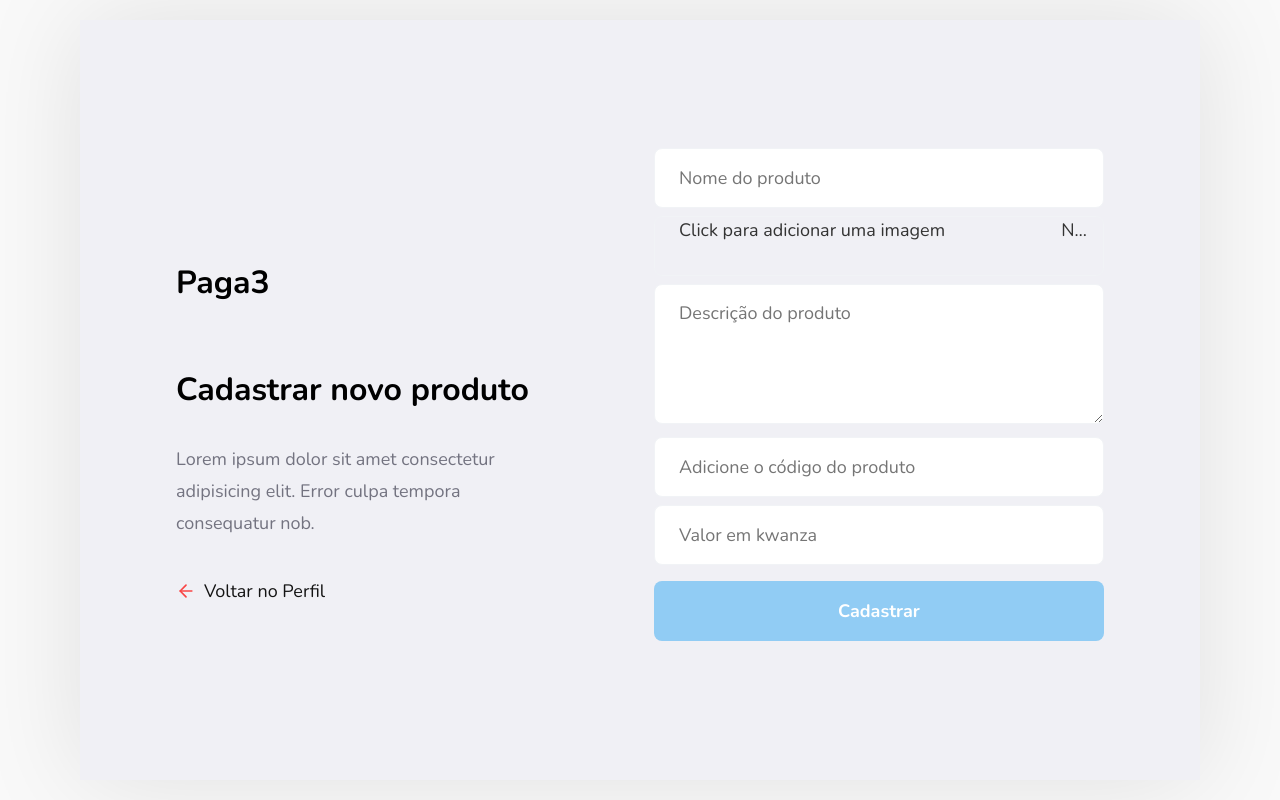
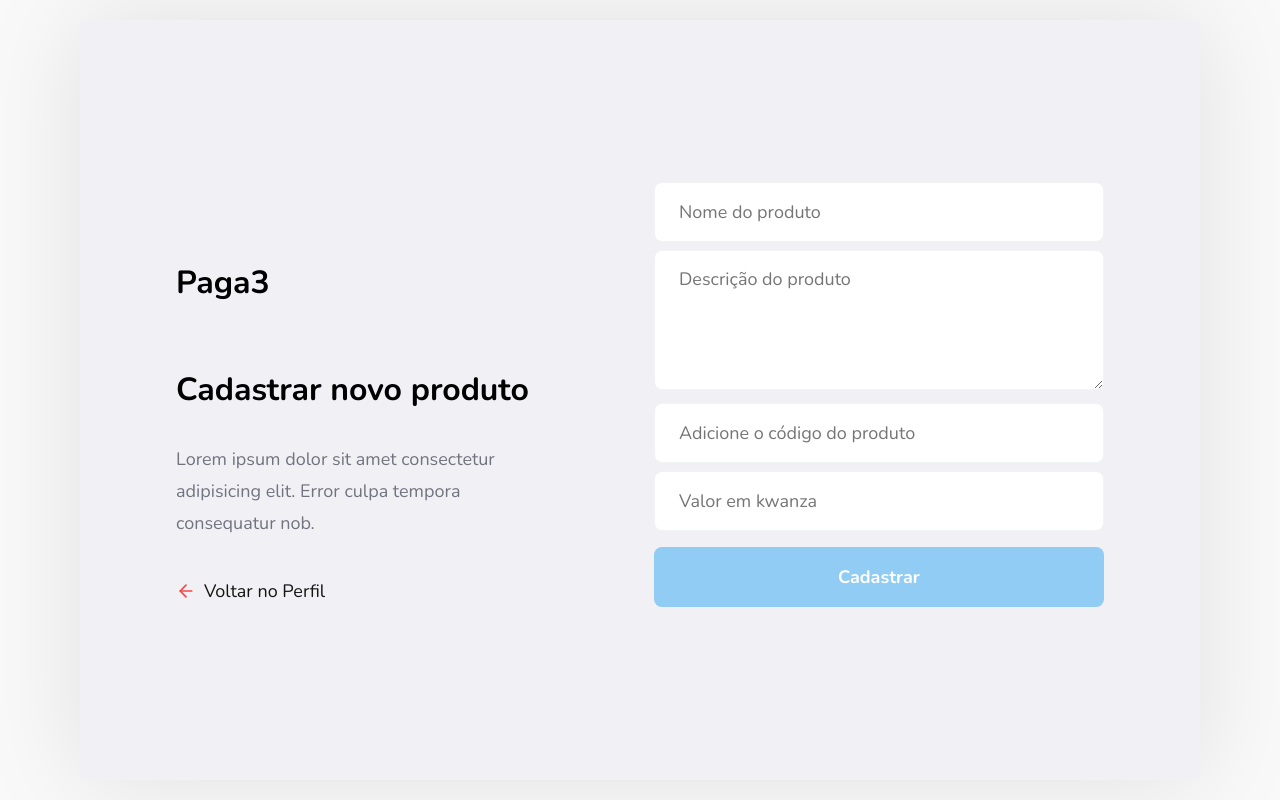
Before and after one commit to cabanga/teste-paga3, a React (Create React App) app: page /product/new in a window 1280 px wide. Built offline with nearby package versions, Linux system fonts and the light colour scheme.

Commit message:
fix input file

```diff
--- a/src/pages/NewProduct/index.js
+++ b/src/pages/NewProduct/index.js
@@ -25,10 +25,6 @@ function NewProduct() {
             type="text"
             placeholder="Nome do produto"
           />
-          <input
-            type="file"
-            className="custom-file-input"
-          />
           <textarea
             placeholder="Descrição do produto"
           />
--- a/src/pages/NewProduct/style.css
+++ b/src/pages/NewProduct/style.css
@@ -46,12 +46,3 @@
 .new-product .content form textarea {
   margin-top: 8px;
 }
-
-.custom-file-input::-webkit-file-upload-button {
-  visibility: hidden;
-}
-
-.custom-file-input::before {
-  background: #f0f0f5;
-  content: 'Click para adicionar uma imagem';
-}
```
